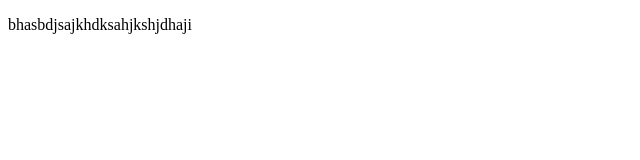
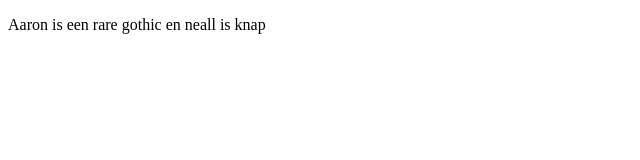
Before and after one commit to Mattsora/gitOefening, a plain HTML site: page index.html in a window 1280 px wide. Shown: the whole page, without its empty margins (0-640 px from the left). Drawn offline with Linux system fonts and the light colour scheme.

Commit message:
HTML Update
Mijne is beter dan die van jou aaron

```diff
--- a/index.html
+++ b/index.html
@@ -5,6 +5,7 @@
 	<title>Gitpractice</title>
 </head>
 <body>
-<p>bhasbdjsajkhdksahjkshjdhaji</p>
+<p>Aaron is een rare gothic
+en neall is knap</p>
 </body>
 </html>
```
